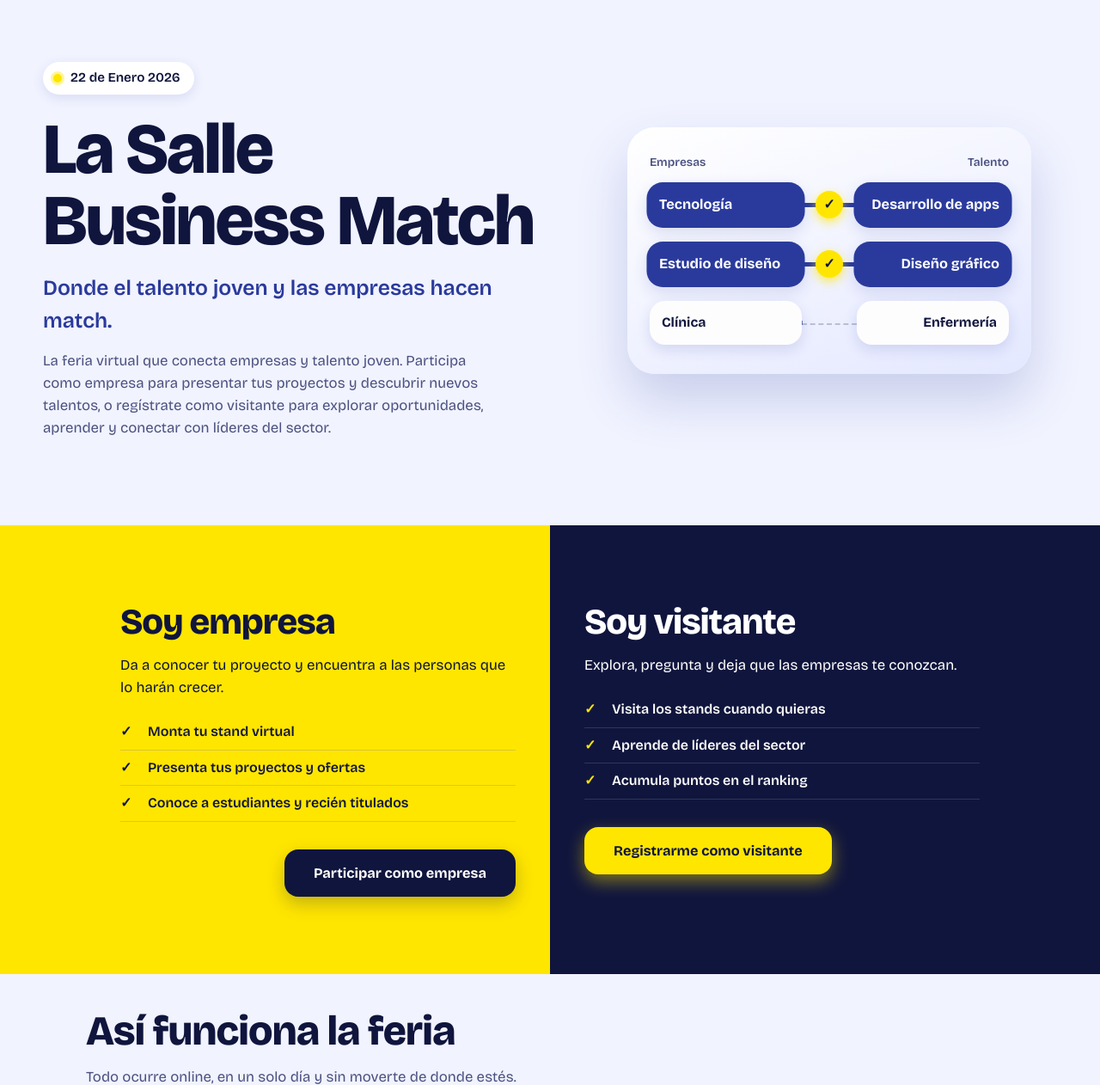
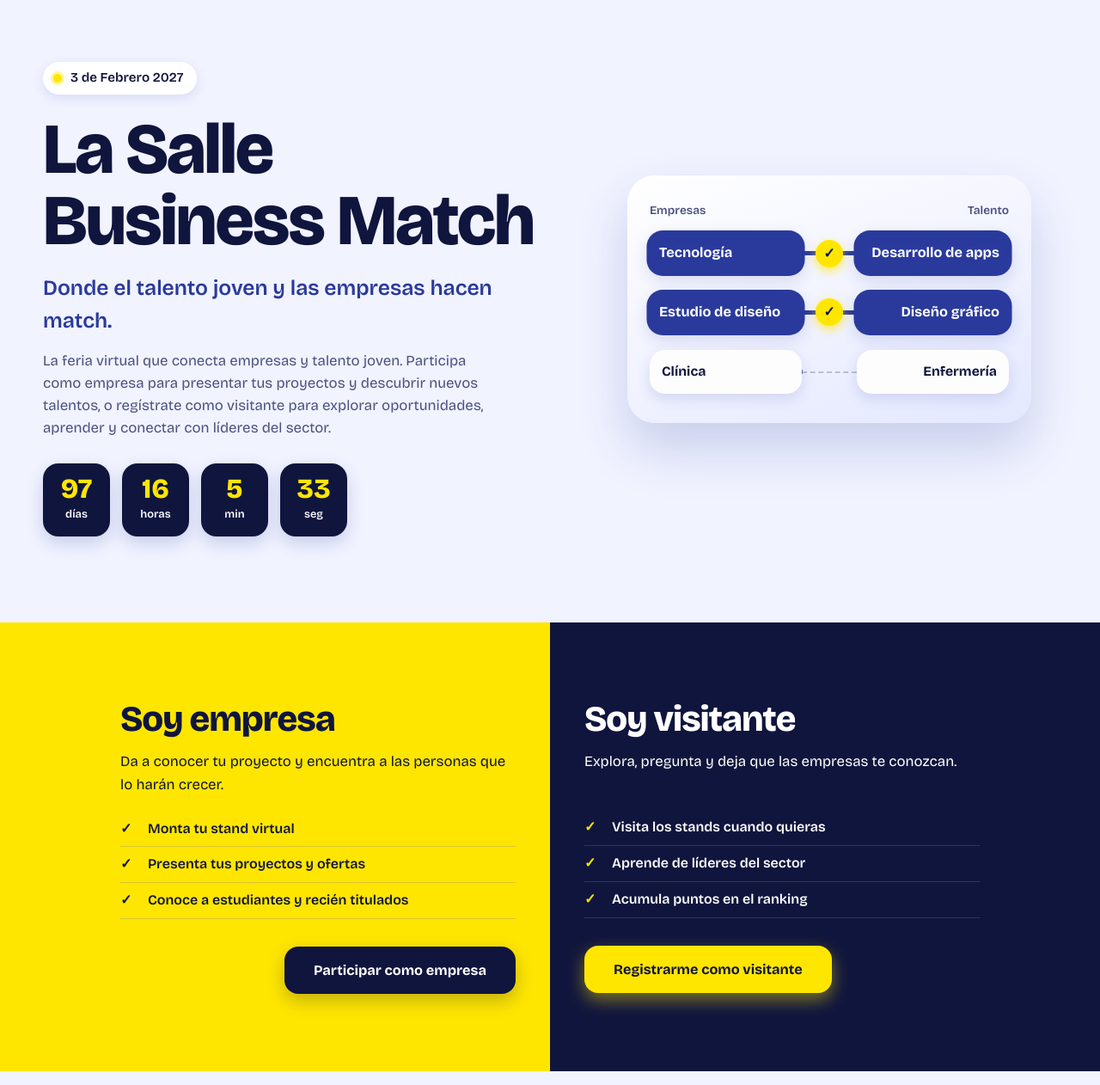
Before and after one commit to RaulMartinVilellass/DesafioSantaderRAD, a PHP site: page / in a window 1280 px wide. Shown: the part 71-1333 px from the top of the page at 86% size. Run offline with PHP 8.4, Linux system fonts and the light colour scheme.

Commit message:
Temporizador

```diff
--- a/css/index.css
+++ b/css/index.css
@@ -167,7 +167,22 @@
 .final .titulo-seccion { margin-bottom: 12px; }
 .final p { color: var(--dim); margin-bottom: 32px; font-size: 1.05rem; }
 .final .hero-buttons { justify-content: center; margin-top: 0; }
+.contador { display: flex; gap: 14px; margin-top: 28px; }
+.cont-bloque {
+      min-width: 78px;
+      padding: 14px 10px;
+      border-radius: 18px;
+      background: var(--navy);
+      color: var(--white);
+      text-align: center;
+      box-shadow: 0 8px 20px rgba(42, 58, 156, 0.2);
+    }
+.cont-bloque b { display: block; font-size: 2rem; font-weight: 800; line-height: 1; color: var(--yellow); }
+.cont-bloque span { font-size: 0.8rem; font-weight: 600; }
+.cont-fin { font-weight: 700; color: var(--blue); }
 @media (max-width: 900px) {
+  .contador { gap: 8px; }
+  .cont-bloque { min-width: 64px; }
   .hero-inner { grid-template-columns: 1fr; gap: 56px; }
   .pasos { grid-template-columns: 1fr; gap: 34px; }
   .partido { grid-template-columns: 1fr; }
--- a/index.html
+++ b/index.html
@@ -42,7 +42,7 @@
 
       <div>
         <!-- Cambia aquí la fecha de la edición -->
-        <span class="fecha">22 de Enero 2026</span>
+        <span class="fecha">3 de Febrero 2027</span>
         <h1 class="hero-title">La Salle Business Match</h1>
         <p class="hero-lema">Donde el talento joven y las empresas hacen match.</p>
         <p class="hero-text">
@@ -51,6 +51,13 @@
           regístrate como visitante para explorar oportunidades, aprender y
           conectar con líderes del sector.
         </p>
+
+        <div class="contador" id="contador" aria-live="polite">
+          <div class="cont-bloque"><b id="c-dias">0</b><span>días</span></div>
+          <div class="cont-bloque"><b id="c-horas">0</b><span>horas</span></div>
+          <div class="cont-bloque"><b id="c-min">0</b><span>min</span></div>
+          <div class="cont-bloque"><b id="c-seg">0</b><span>seg</span></div>
+        </div>
       </div>
 
       <div class="match" role="img" aria-label="Animación: empresas y perfiles de talento que se conectan y hacen match">
@@ -95,6 +102,7 @@
     <article class="mitad mitad-visitante">
       <h3>Soy visitante</h3>
       <p>Explora, pregunta y deja que las empresas te conozcan.</p>
+      <br/>
       <ul>
         <li>Visita los stands cuando quieras</li>
         <li>Aprende de líderes del sector</li>
@@ -142,5 +150,31 @@
   <p>© 2026 La Salle Business Match — Todos los derechos reservados</p>
 </footer>
 
+<script>
+  // Cambia aquí la fecha y hora de la feria (formato AAAA-MM-DDTHH:MM:SS)
+  const FECHA_FERIA = new Date("2027-02-03T00:00:00");
+
+  const contador = document.getElementById("contador");
+
+  function actualizar() {
+    const resta = FECHA_FERIA - new Date();
+
+    if (resta <= 0) {
+      contador.innerHTML = '<p class="cont-fin">¡La feria ya ha comenzado!</p>';
+      clearInterval(temporizador);
+      return;
+    }
+
+    const seg = Math.floor(resta / 1000);
+    document.getElementById("c-dias").textContent  = Math.floor(seg / 86400);
+    document.getElementById("c-horas").textContent = Math.floor((seg % 86400) / 3600);
+    document.getElementById("c-min").textContent   = Math.floor((seg % 3600) / 60);
+    document.getElementById("c-seg").textContent   = seg % 60;
+  }
+
+  const temporizador = setInterval(actualizar, 1000);
+  actualizar();
+</script>
+
 </body>
 </html>
```
